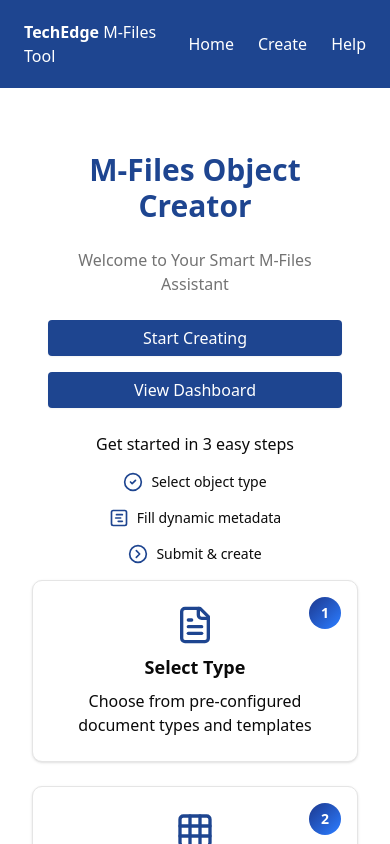
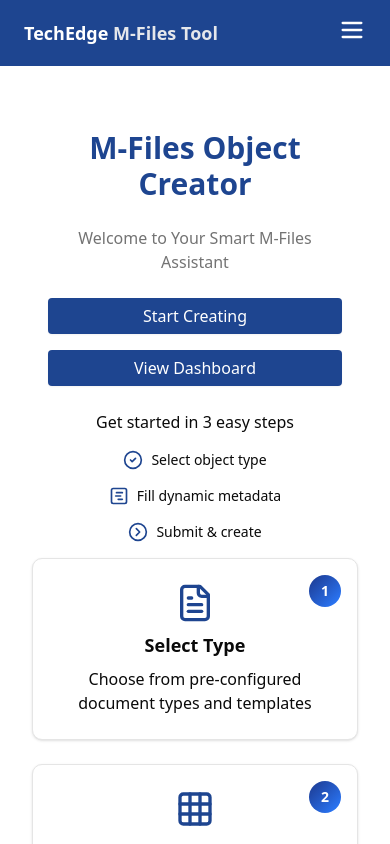
Before and after one commit to TechedgeHub/MFiles-TechedgeClient, a React (Vite) app: page / in a window 390 px wide. Shown: the top 844 px of the page. Built offline with nearby package versions, Linux system fonts and the light colour scheme.

Commit message:
feat:made mobile navbar responsive

```diff
--- a/src/layout/Navbar.jsx
+++ b/src/layout/Navbar.jsx
@@ -1,26 +1,25 @@
 /** @format */
 
-import React from "react";
+import React, { useState } from "react";
 import { Outlet, NavLink } from "react-router-dom";
+import { Menu, X } from "lucide-react";
 
 const Navbar = () => {
+  const [isOpen, setIsOpen] = useState(false);
+
+  const toggleMenu = () => setIsOpen(!isOpen);
+
   return (
-    <div>
-      <div className="flex items-center justify-between bg-primary text-white px-6 py-5">
-        <h1 className="text-bolder">
-          {" "}
-          <span className="font-bold ">TechEdge </span>M-Files Tool
+    <header className="bg-primary text-white">
+      <div className="max-w-7xl mx-auto px-6 py-4 flex justify-between items-center">
+        <h1 className="text-lg sm:text-xl font-bold">
+          <span className="font-bold text-white">TechEdge</span>{" "}
+          <span className="text-gray-200">M-Files Tool</span>
         </h1>
-        <nav className="flex items-center gap-6">
-          <NavLink
-            to="/"
-            end
-            // className={({ isActive }) =>
-            //   isActive
-            //     ? "bg-[#000042] text-white font-bold px-3 py-1 rounded"
-            //     : "text-white hover:text-gray-300"
-            // }
-          >
+
+        {/* Desktop nav */}
+        <nav className="hidden md:flex items-center gap-6">
+          <NavLink to="/" end className="hover:text-gray-300">
             Home
           </NavLink>
           <NavLink
@@ -28,7 +27,7 @@ const Navbar = () => {
             className={({ isActive }) =>
               isActive
                 ? "bg-[#000042] text-white font-bold px-3 py-1 rounded"
-                : "text-white hover:text-gray-300"
+                : "hover:text-gray-300"
             }
           >
             Create
@@ -38,14 +37,45 @@ const Navbar = () => {
             className={({ isActive }) =>
               isActive
                 ? "bg-[#000042] text-white font-bold px-3 py-1 rounded"
-                : "text-white hover:text-gray-300"
+                : "hover:text-gray-300"
             }
           >
             Help
           </NavLink>
         </nav>
+
+        {/*  mobile Hamburger*/}
+        <div className="md:hidden">
+          <button onClick={toggleMenu}>
+            {isOpen ? <X size={28} /> : <Menu size={28} />}
+          </button>
+        </div>
       </div>
-    </div>
+
+      {/* Mobile nav */}
+      {isOpen && (
+        <div className="md:hidden px-6 pb-4 space-y-2">
+          <NavLink
+            to="/"
+            end
+            className="block py-2 border-b border-white/20"
+            onClick={toggleMenu}
+          >
+            Home
+          </NavLink>
+          <NavLink
+            to="/create"
+            className="block py-2 border-b border-white/20"
+            onClick={toggleMenu}
+          >
+            Create
+          </NavLink>
+          <NavLink to="/help" className="block py-2" onClick={toggleMenu}>
+            Help
+          </NavLink>
+        </div>
+      )}
+    </header>
   );
 };
 
```
